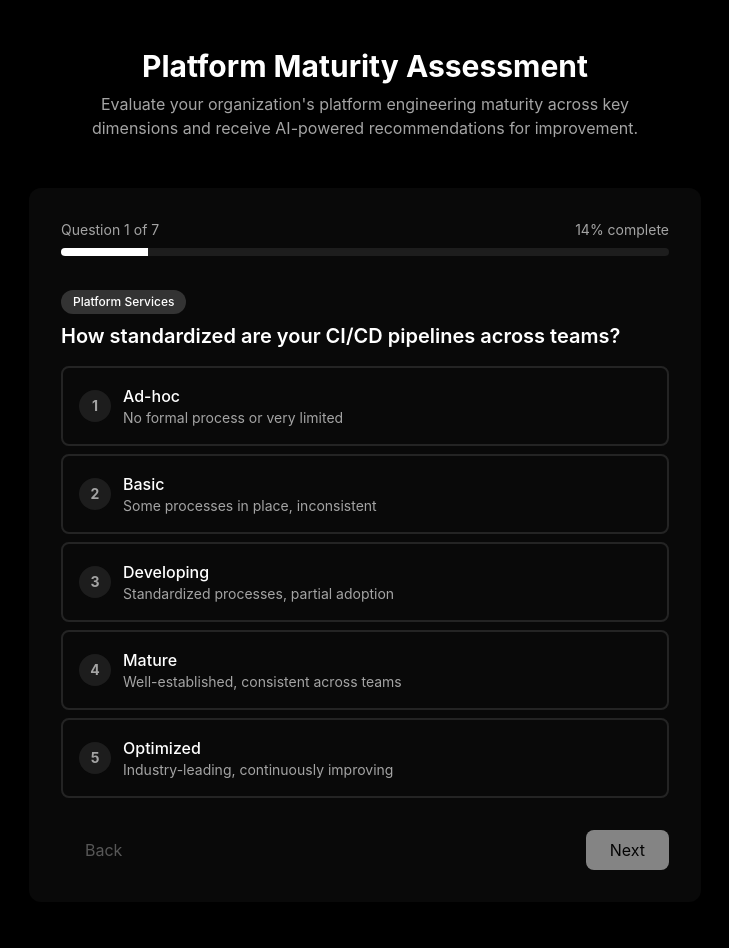
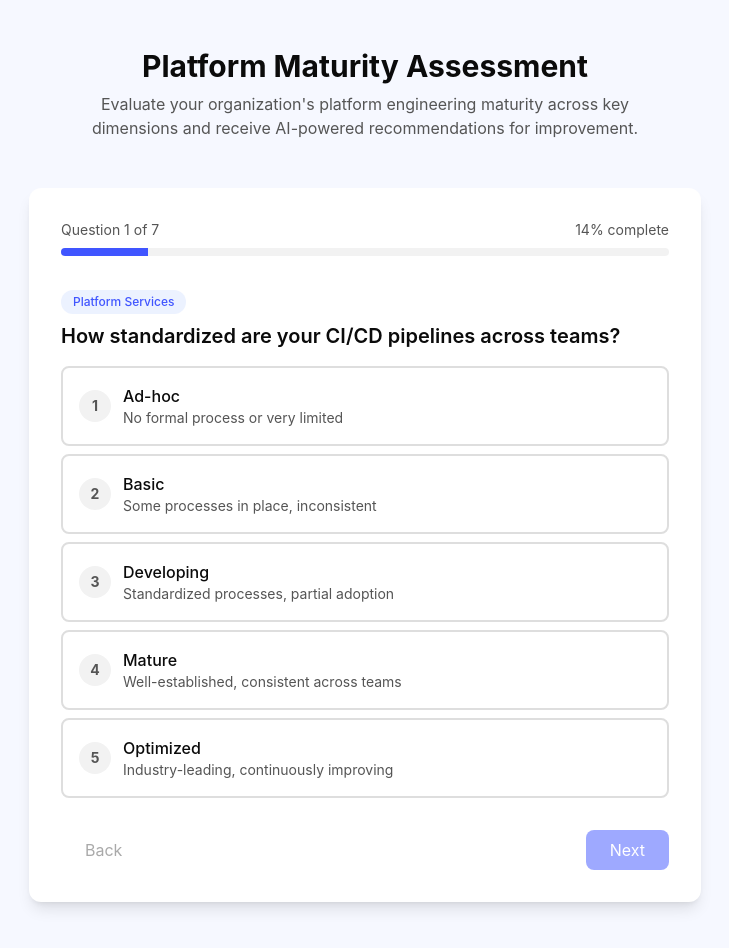
Before and after one commit to joeyessak/platform-maturity-assessment, a React (Vite) app in the folder client/: page / in a window 1280 px wide. Shown: the whole page, without its empty margins (275-1004 px from the left). Built offline with nearby package versions, Linux system fonts and the light colour scheme.

Commit message:
Restore light mode, apply dark oklch theme only for dark mode preference

```diff
--- a/client/index.html
+++ b/client/index.html
@@ -1,10 +1,10 @@
 <!doctype html>
-<html lang="en" class="dark">
+<html lang="en">
   <head>
     <meta charset="UTF-8" />
     <link rel="icon" type="image/svg+xml" href="/vite.svg" />
     <meta name="viewport" content="width=device-width, initial-scale=1.0" />
-    <meta name="color-scheme" content="dark" />
+    <meta name="color-scheme" content="light dark" />
     <title>Platform Maturity Assessment</title>
   </head>
   <body>
--- a/client/src/components/Report.jsx
+++ b/client/src/components/Report.jsx
@@ -17,29 +17,25 @@ const layerLabels = {
   productExecution: 'Product & Client Execution',
 };
 
-// Using chart colors from the design system
+// Using chart colors from the design system (CSS variables)
 const layerConfig = {
   platformServices: {
-    color: 'oklch(0.81 0.17 75.35)', // chart-1 (gold)
-    gradient: ['oklch(0.81 0.17 75.35)', 'oklch(0.71 0.17 75.35)'],
+    colorVar: '--chart-1',
     Icon: Cog,
     description: 'CI/CD, Infrastructure as Code',
   },
   cloudGovernance: {
-    color: 'oklch(0.58 0.21 260.84)', // chart-2 (blue)
-    gradient: ['oklch(0.58 0.21 260.84)', 'oklch(0.48 0.21 260.84)'],
+    colorVar: '--chart-2',
     Icon: Shield,
     description: 'Cost management, Access controls',
   },
   portfolioArchitecture: {
-    color: 'oklch(0.72 0 0)', // ring color (light gray)
-    gradient: ['oklch(0.72 0 0)', 'oklch(0.56 0 0)'],
+    colorVar: '--chart-3',
     Icon: Building2,
     description: 'Service standardization, Tech choices',
   },
   productExecution: {
-    color: 'oklch(0.92 0 0)', // chart-5 (near white)
-    gradient: ['oklch(0.92 0 0)', 'oklch(0.72 0 0)'],
+    colorVar: '--chart-4',
     Icon: Rocket,
     description: 'Delivery visibility, AI readiness',
   },
@@ -54,8 +50,8 @@ function RingProgress({ score, layerKey, label, config, delay = 0 }) {
   const circumference = radius * 2 * Math.PI;
   const percentage = (animatedScore / 5) * 100;
   const offset = circumference - (percentage / 100) * circumference;
-  const gradientId = `gradient-${layerKey}`;
   const Icon = config.Icon;
+  const colorStyle = `var(${config.colorVar})`;
 
   useEffect(() => {
     const visibleTimer = setTimeout(() => {
@@ -87,12 +83,6 @@ function RingProgress({ score, layerKey, label, config, delay = 0 }) {
     >
       <div className="relative">
         <svg width={size} height={size} className="transform -rotate-90">
-          <defs>
-            <linearGradient id={gradientId} x1="0%" y1="0%" x2="100%" y2="0%">
-              <stop offset="0%" stopColor={config.gradient[0]} />
-              <stop offset="100%" stopColor={config.gradient[1]} />
-            </linearGradient>
-          </defs>
           {/* Background circle */}
           <circle
             cx={size / 2}
@@ -107,7 +97,7 @@ function RingProgress({ score, layerKey, label, config, delay = 0 }) {
             cx={size / 2}
             cy={size / 2}
             r={radius}
-            stroke={`url(#${gradientId})`}
+            stroke={colorStyle}
             strokeWidth={strokeWidth}
             fill="none"
             strokeLinecap="round"
@@ -122,12 +112,12 @@ function RingProgress({ score, layerKey, label, config, delay = 0 }) {
         <div className="absolute inset-0 flex flex-col items-center justify-center">
           <Icon
             size={24}
-            style={{ color: config.color }}
+            style={{ color: colorStyle }}
             strokeWidth={1.5}
           />
           <span
             className="text-xl font-bold mt-1"
-            style={{ color: config.color }}
+            style={{ color: colorStyle }}
           >
             {animatedScore.toFixed(1)}
           </span>
@@ -144,7 +134,7 @@ function RingProgress({ score, layerKey, label, config, delay = 0 }) {
           className="text-xs font-medium mt-2 px-3 py-1 rounded-full inline-block"
           style={{
             backgroundColor: 'var(--accent)',
-            color: config.color
+            color: colorStyle
           }}
         >
           {getScoreLabel(score)}
@@ -190,19 +180,13 @@ function OverallScoreRing({ score }) {
   return (
     <div
       className="flex flex-col items-center p-6 rounded-xl"
-      style={{ backgroundColor: 'var(--popover)' }}
+      style={{ backgroundColor: 'var(--muted)' }}
     >
       <div className="text-sm font-medium mb-4" style={{ color: 'var(--muted-foreground)' }}>
         Overall Maturity Score
       </div>
       <div className="relative">
         <svg width={size} height={size} className="transform -rotate-90">
-          <defs>
-            <linearGradient id="overall-gradient" x1="0%" y1="0%" x2="100%" y2="0%">
-              <stop offset="0%" stopColor="oklch(0.81 0.17 75.35)" />
-              <stop offset="100%" stopColor="oklch(0.58 0.21 260.84)" />
-            </linearGradient>
-          </defs>
           {/* Background circle */}
           <circle
             cx={size / 2}
@@ -217,7 +201,7 @@ function OverallScoreRing({ score }) {
             cx={size / 2}
             cy={size / 2}
             r={radius}
-            stroke="url(#overall-gradient)"
+            stroke="var(--ring)"
             strokeWidth={strokeWidth}
             fill="none"
             strokeLinecap="round"
@@ -230,7 +214,7 @@ function OverallScoreRing({ score }) {
         </svg>
         {/* Center content */}
         <div className="absolute inset-0 flex flex-col items-center justify-center">
-          <span className="text-4xl font-bold" style={{ color: 'var(--primary)' }}>
+          <span className="text-4xl font-bold" style={{ color: 'var(--ring)' }}>
             {animatedScore.toFixed(1)}
           </span>
           <span className="text-sm" style={{ color: 'var(--muted-foreground)' }}>out of 5</span>
@@ -493,7 +477,7 @@ export default function Report({ assessment, onRestart }) {
                   </p>
                   <p
                     className="text-sm mt-2 font-medium"
-                    style={{ color: 'oklch(0.81 0.17 75.35)' }}
+                    style={{ color: 'var(--ring)' }}
                   >
                     Impact: {rec.impact}
                   </p>
--- a/client/src/index.css
+++ b/client/src/index.css
@@ -1,58 +1,57 @@
 @import "tailwindcss";
 
+/* Light mode (default) */
 :root {
-  /* Primary */
+  --primary: oklch(0.55 0.25 270);
+  --primary-foreground: oklch(1.00 0 0);
+  --secondary: oklch(0.96 0 0);
+  --secondary-foreground: oklch(0.20 0 0);
+  --accent: oklch(0.96 0.02 270);
+  --accent-foreground: oklch(0.55 0.25 270);
+  --background: oklch(0.98 0.01 270);
+  --foreground: oklch(0.15 0 0);
+  --card: oklch(1.00 0 0);
+  --card-foreground: oklch(0.15 0 0);
+  --popover: oklch(1.00 0 0);
+  --popover-foreground: oklch(0.15 0 0);
+  --muted: oklch(0.96 0 0);
+  --muted-foreground: oklch(0.45 0 0);
+  --border: oklch(0.90 0 0);
+  --input: oklch(0.90 0 0);
+  --ring: oklch(0.55 0.25 270);
+  --chart-1: oklch(0.60 0.20 250);
+  --chart-2: oklch(0.55 0.20 150);
+  --chart-3: oklch(0.65 0.20 290);
+  --chart-4: oklch(0.70 0.15 50);
+  color-scheme: light;
+}
+
+/* Dark mode */
+@media (prefers-color-scheme: dark) {
+  :root {
     --primary: oklch(1.00 0 0);
     --primary-foreground: oklch(0 0 0);
-
-  /* Secondary */
     --secondary: oklch(0.25 0 0);
     --secondary-foreground: oklch(1.00 0 0);
-
-  /* Accent */
     --accent: oklch(0.32 0 0);
     --accent-foreground: oklch(1.00 0 0);
-
-  /* Base */
     --background: oklch(0 0 0);
     --foreground: oklch(1.00 0 0);
-
-  /* Card */
     --card: oklch(0.14 0 0);
     --card-foreground: oklch(1.00 0 0);
-
-  /* Popover */
     --popover: oklch(0.18 0 0);
     --popover-foreground: oklch(1.00 0 0);
-
-  /* Muted */
     --muted: oklch(0.23 0 0);
     --muted-foreground: oklch(0.72 0 0);
-
-  /* Destructive */
-  --destructive: oklch(0.69 0.20 23.91);
-  --destructive-foreground: oklch(0 0 0);
-
-  /* Border & Input */
     --border: oklch(0.26 0 0);
     --input: oklch(0.32 0 0);
     --ring: oklch(0.72 0 0);
-
-  /* Chart Colors */
     --chart-1: oklch(0.81 0.17 75.35);
     --chart-2: oklch(0.58 0.21 260.84);
     --chart-3: oklch(0.56 0 0);
-  --chart-4: oklch(0.44 0 0);
-  --chart-5: oklch(0.92 0 0);
-
-  /* Sidebar */
-  --sidebar: oklch(0.18 0 0);
-  --sidebar-foreground: oklch(1.00 0 0);
-  --sidebar-primary: oklch(1.00 0 0);
+    --chart-4: oklch(0.92 0 0);
+    color-scheme: dark;
   }
-
-html {
-  color-scheme: dark;
 }
 
 body {
```
Lines whose indentation alone changed are shown as unchanged.
